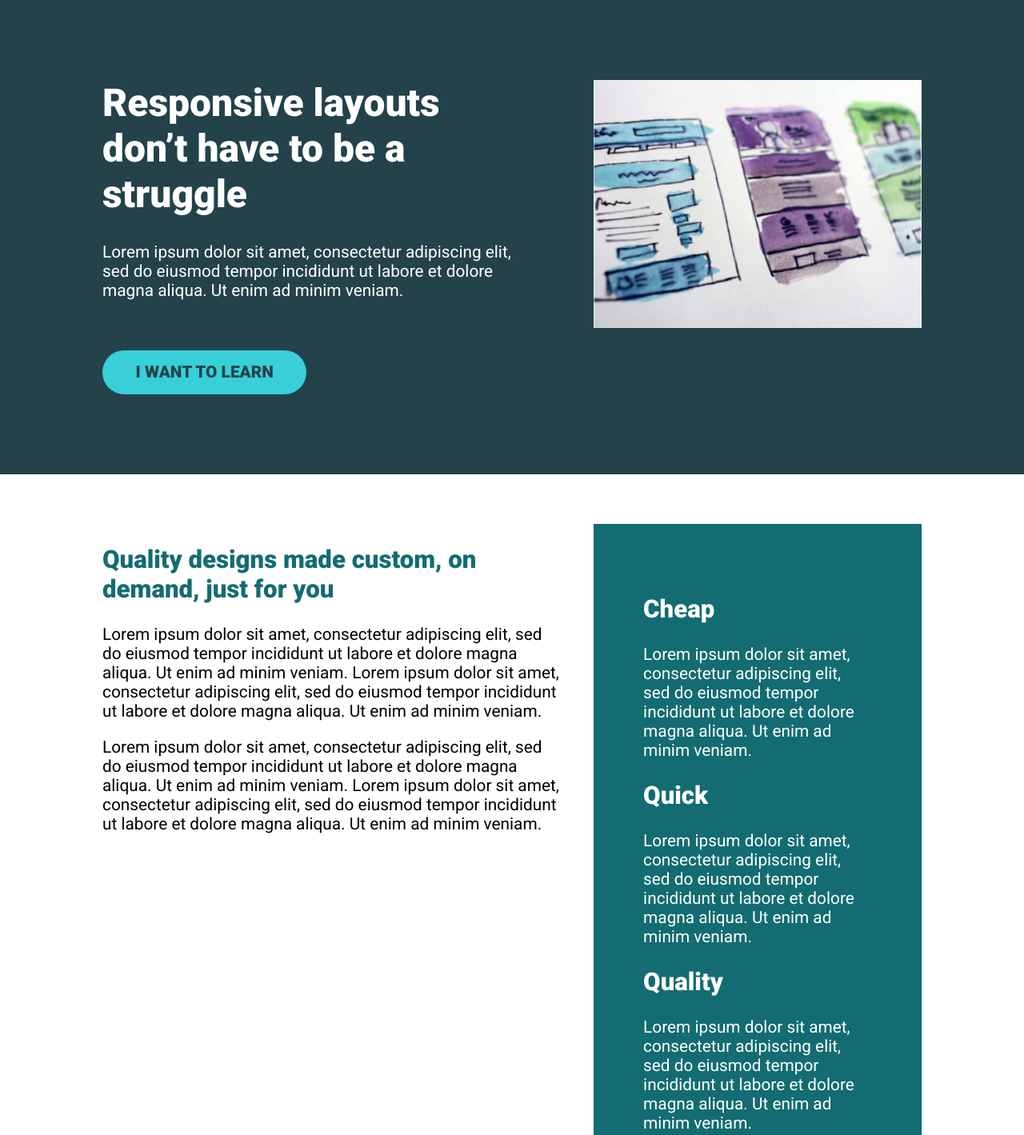
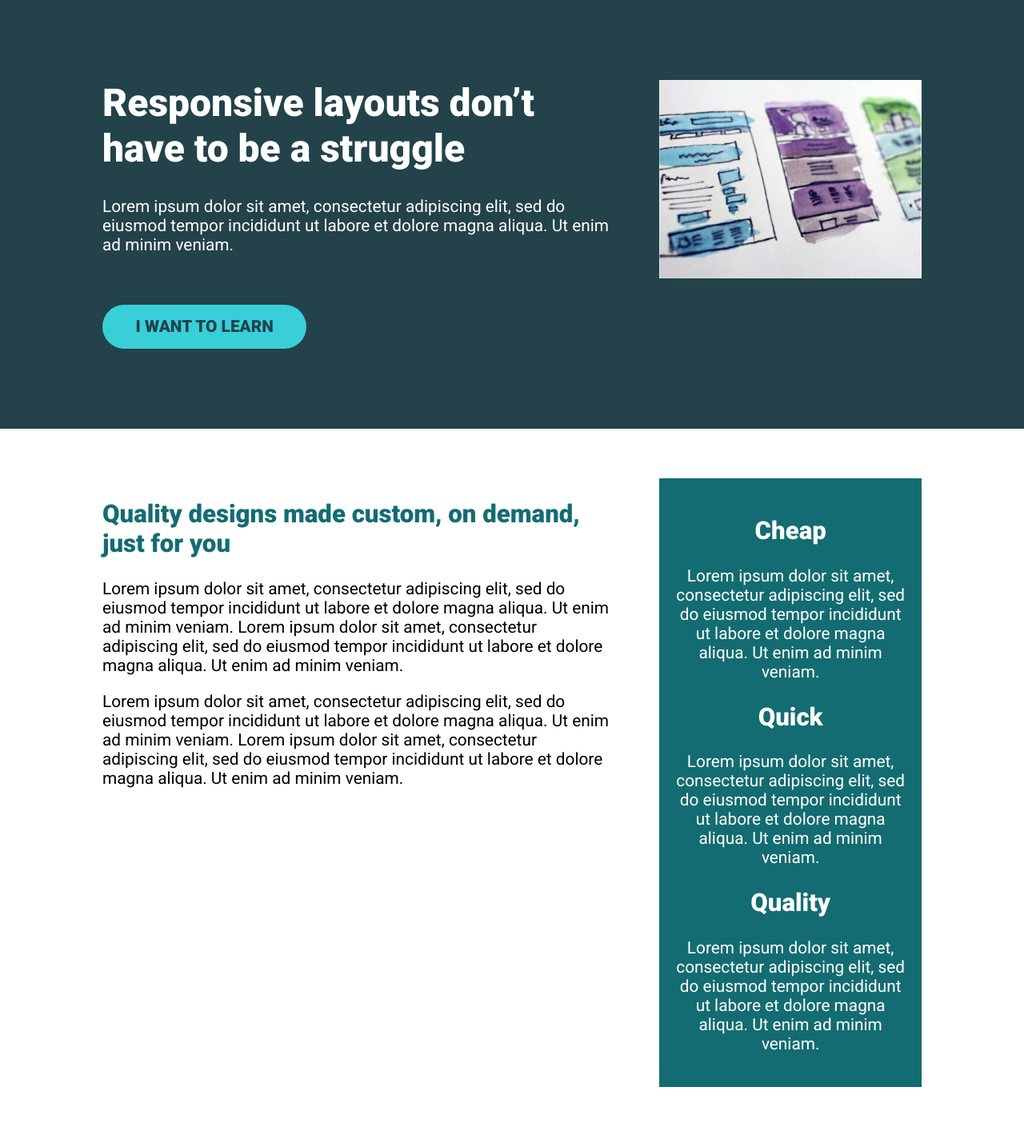
Before and after one commit to pranav9708/Conquering-Responsive-Layouts, a plain HTML site: page flexbox-challenge2/index.html in a window 1280 px wide. Shown: the top 1419 px of the page at 80% size. Drawn offline with Linux system fonts and the light colour scheme.

Commit message:
refactoring after viewing solution

```diff
--- a/flexbox-challenge2/style.css
+++ b/flexbox-challenge2/style.css
@@ -31,6 +31,23 @@ h1 {
     margin-top: 0;
 }
 
+.btn {
+    display: inline-block;
+    text-decoration: none;
+    text-transform: uppercase;
+    color: #23424A;
+    font-weight: 900;
+    background-color: #38CFD9;
+    padding: .75em 2em;
+    border-radius: 100px;
+}
+
+.btn:hover,
+.btn:focus {
+    opacity: .75;
+}
+
+
 .container {
     width: 80%;
     max-width: 1100px;
@@ -61,12 +78,12 @@ h1 {
     color: #FFF;
 }
 
-.hero__text {
-    width: 50%;
+.hero__text ,.main-content{
+    width: 62%;
 }
 
-.hero__img {
-    width:40%;
+.hero__img ,.side-content{
+    width:32%;
     align-self: flex-start;
 }
 
@@ -74,25 +91,8 @@ h1 {
     margin-bottom: 3em;
 }
 
-.btn {
-    display: inline-block;
-    text-decoration: none;
-    text-transform: uppercase;
-    color: #23424A;
-    font-weight: 900;
-    background-color: #38CFD9;
-    padding: .75em 2em;
-    border-radius: 100px;
-}
-
-.btn:hover,
-.btn:focus {
-    opacity: .75;
-}
-
 .main-content{
-    padding:3em 0;
-  padding-right:2em;
+    margin:3em 0;
 }
 
 .main-content h2{
@@ -100,8 +100,9 @@ h1 {
 }
 
 .side-content{
+    text-align: center;
     background-color: #136C72;
     color:white;
-    padding:3em;
+    padding:1em;
     margin:3em 0;
 }
```
